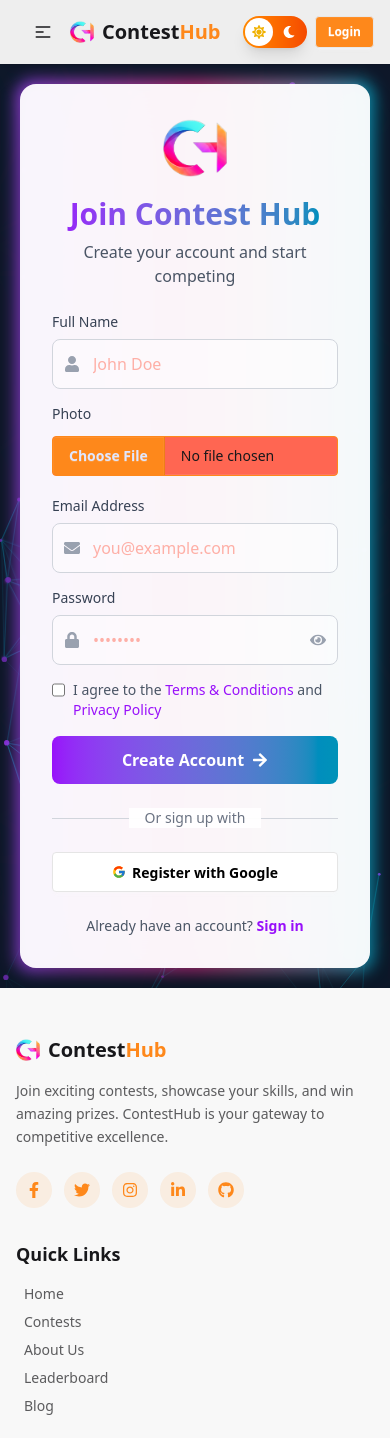
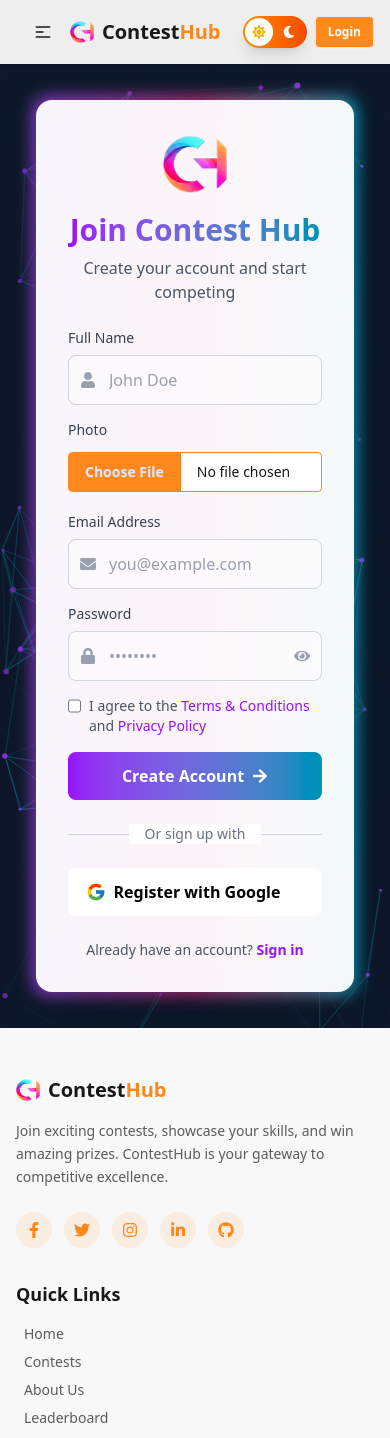
Before and after one commit to rashel-dev/ContestHub-client, a React (Vite) app: page /register in a window 390 px wide. Shown: the top 1438 px of the page. Built offline with nearby package versions, Linux system fonts and the light colour scheme; no server answers.

Commit message:
make form color responsive with dark mode in register page

```diff
--- a/src/Components/ui/SocialLogin.jsx
+++ b/src/Components/ui/SocialLogin.jsx
@@ -1,5 +1,6 @@
 import React from "react";
 import { FcGoogle } from "react-icons/fc";
+import { FaArrowRight } from "react-icons/fa";
 import useAuth from "../../Hooks/useAuth";
 import { useLocation, useNavigate } from "react-router";
 import { Bounce, toast } from "react-toastify";
@@ -12,22 +13,19 @@
     const navigate = useNavigate();
     const axiosSecure = useAxiosSecure();
 
-
     const handleGoogleSignIn = () => {
         signInWithGoogle()
             .then((result) => {
-
                 const userInfo = {
                     displayName: result.user.displayName,
                     email: result.user.email,
                     photoURL: result.user.photoURL,
                 };
                 //save user to database
-                axiosSecure.post("/users", userInfo)
-                .then(res => {
+                axiosSecure.post("/users", userInfo).then((res) => {
                     console.log("User saved to database", res.data);
                     navigate(location?.state || "/");
-                })
+                });
 
                 toast.success("Login Successfully", {
                     position: "top-right",
@@ -37,12 +35,10 @@
                     theme: "light",
                     transition: Bounce,
                 });
-
-
             })
             .catch((error) => {
                 console.error(error);
-                if(error.code === "auth/popup-closed-by-user"){
+                if (error.code === "auth/popup-closed-by-user") {
                     return;
                 }
                 toast.error("Failed to login with Google", {
@@ -58,9 +54,13 @@
 
     return (
         <>
-            <button onClick={handleGoogleSignIn} className="btn bg-white text-black border-[#e5e5e5] w-full">
-                <FcGoogle />
-                {page === "login" ? "Login with Google" : "Register with Google"}
+            <button
+                onClick={handleGoogleSignIn}
+                className="w-full bg-white dark:bg-slate-600 text-black dark:text-white font-semibold py-3 rounded-lg hover:shadow-lg hover:scale-105 transition-all duration-300 flex items-center justify-center space-x-2 group"
+            >
+                <FcGoogle className="text-xl" />
+                <span>{page === "login" ? "Login with Google" : "Register with Google"}</span>
+                <FaArrowRight className="opacity-0 group-hover:opacity-100 group-hover:translate-x-1 transition-all duration-300" />
             </button>
         </>
     );
--- a/src/Pages/Auth/Register.jsx
+++ b/src/Pages/Auth/Register.jsx
@@ -185,7 +185,7 @@
     };
 
     return (
-        <div className="min-h-screen relative overflow-hidden flex items-center justify-center p-4" style={{ backgroundColor: "#0f172a" }}>
+        <div className="min-h-screen relative overflow-hidden flex items-center justify-center p-8" style={{ backgroundColor: "#0f172a" }}>
             {/* Animated Canvas Background */}
             <canvas ref={canvasRef} className="absolute inset-0 z-0"></canvas>
 
@@ -204,33 +204,33 @@
                     ></div>
 
                     {/* Main Card Content */}
-                    <div className="relative bg-white/95 backdrop-blur-xl rounded-2xl shadow-2xl p-8">
+                    <div className="relative bg-white/95 dark:bg-slate-800/95 backdrop-blur-xl rounded-2xl shadow-2xl p-8">
                         {/* Logo and Title */}
                         <div className="text-center mb-6">
                             <div className="inline-flex items-center justify-center w-16 h-16 mb-4">
                                 <img src={logoImg} alt="" />
                             </div>
-                            <h1 className="text-3xl font-bold bg-linear-to-r from-purple-600 to-cyan-600 bg-clip-text text-transparent mb-2">Join Contest Hub</h1>
-                            <p className="text-gray-600">Create your account and start competing</p>
+                            <h1 className="text-3xl font-bold bg-linear-to-r from-purple-600 to-cyan-600 dark:from-purple-400 dark:to-cyan-400 bg-clip-text text-transparent mb-2">Join Contest Hub</h1>
+                            <p className="text-gray-600 dark:text-gray-300">Create your account and start competing</p>
                         </div>
 
                         {/* Register Form */}
                         <form onSubmit={handleSubmit(handleRegistration)} className="space-y-4">
                             {/* Name Field */}
                             <div className="relative group">
-                                <label htmlFor="name" className="block text-sm font-medium text-gray-700 mb-2">
+                                <label htmlFor="name" className="block text-sm font-medium text-gray-700 dark:text-gray-200 mb-2">
                                     Full Name
                                 </label>
 
                                 <div className="relative h-12 flex items-center">
                                     <div className="absolute left-3 text-gray-400">
-                                        <FaUser className="text-gray-400 group-focus-within:text-purple-500 transition-colors" />
+                                        <FaUser className="text-gray-400 group-focus-within:text-purple-500 dark:group-focus-within:text-purple-400 transition-colors" />
                                     </div>
 
                                     <input
                                         type="text"
                                         {...register("name", { required: true })}
-                                        className="w-full text-accent pl-10 pr-3 py-3 border border-gray-300 rounded-lg focus:ring-2 focus:ring-purple-500 focus:border-transparent transition-all duration-300 bg-white/50"
+                                        className="w-full text-gray-900 dark:text-gray-100 bg-white/50 dark:bg-slate-700/50 pl-10 pr-3 py-3 border border-gray-300 dark:border-slate-600 rounded-lg focus:ring-2 focus:ring-purple-500 focus:border-transparent transition-all duration-300 placeholder-gray-400"
                                         placeholder="John Doe"
                                     />
                                 </div>
@@ -241,28 +241,32 @@
 
                             {/* Photo Field */}
                             <div className="relative group">
-                                <label htmlFor="photoURL" className="block text-sm font-medium text-gray-700 mb-2">
+                                <label htmlFor="photoURL" className="block text-sm font-medium text-gray-700 dark:text-gray-200 mb-2">
                                     Photo
                                 </label>
                                 <div className="relative h-12 flex items-center">
-                                    <input type="file" {...register("photo", { required: true })} className="file-input file-input-primary bg-accent w-full" />
+                                    <input
+                                        type="file"
+                                        {...register("photo", { required: true })}
+                                        className="file-input file-input-primary bg-white dark:bg-slate-700/50 dark:border-slate-600 dark:text-gray-200 w-full"
+                                    />
                                 </div>
                                 {errors.photoURL?.type === "required" && <p className="text-red-500">Photo is required.</p>}
                             </div>
 
                             {/* Email Field */}
                             <div className="relative group">
-                                <label htmlFor="email" className="block text-sm font-medium text-gray-700 mb-2">
+                                <label htmlFor="email" className="block text-sm font-medium text-gray-700 dark:text-gray-200 mb-2">
                                     Email Address
                                 </label>
                                 <div className="relative h-12 flex items-center">
                                     <div className="absolute left-3 text-gray-400">
-                                        <FaEnvelope className="text-gray-400 group-focus-within:text-purple-500 transition-colors" />
+                                        <FaEnvelope className="text-gray-400 group-focus-within:text-purple-500 dark:group-focus-within:text-purple-400 transition-colors" />
                                     </div>
                                     <input
                                         type="email"
                                         {...register("email", { required: true })}
-                                        className="block text-accent w-full pl-10 pr-3 py-3 border border-gray-300 rounded-lg focus:ring-2 focus:ring-purple-500 focus:border-transparent transition-all duration-300 bg-white/50"
+                                        className="block text-gray-900 dark:text-gray-100 bg-white/50 dark:bg-slate-700/50 w-full pl-10 pr-3 py-3 border border-gray-300 dark:border-slate-600 rounded-lg focus:ring-2 focus:ring-purple-500 focus:border-transparent transition-all duration-300 placeholder-gray-400"
                                         placeholder="you@example.com"
                                     />
                                 </div>
@@ -271,23 +275,23 @@
 
                             {/* Password Field */}
                             <div className="relative group">
-                                <label htmlFor="password" className="block text-sm font-medium text-gray-700 mb-2">
+                                <label htmlFor="password" className="block text-sm font-medium text-gray-700 dark:text-gray-200 mb-2">
                                     Password
                                 </label>
                                 <div className="relative h-12 flex items-center">
                                     <div className="absolute left-3 text-gray-400">
-                                        <FaLock className="text-gray-400 group-focus-within:text-purple-500 transition-colors" />
+                                        <FaLock className="text-gray-400 group-focus-within:text-purple-500 dark:group-focus-within:text-purple-400 transition-colors" />
                                     </div>
                                     <input
                                         type={showPassword ? "text" : "password"}
                                         {...register("password", { required: true, minLength: 6, pattern: /^(?=.*[A-Z])(?=.*[a-z])(?=.*\d)(?=.*[^A-Za-z0-9]).+$/ })}
-                                        className="block text-accent w-full pl-10 pr-12 py-3 border border-gray-300 rounded-lg focus:ring-2 focus:ring-purple-500 focus:border-transparent transition-all duration-300 bg-white/50"
+                                        className="block text-gray-900 dark:text-gray-100 bg-white/50 dark:bg-slate-700/50 w-full pl-10 pr-12 py-3 border border-gray-300 dark:border-slate-600 rounded-lg focus:ring-2 focus:ring-purple-500 focus:border-transparent transition-all duration-300 placeholder-gray-400"
                                         placeholder="••••••••"
                                     />
                                     <button
                                         type="button"
                                         onClick={() => setShowPassword(!showPassword)}
-                                        className="absolute inset-y-0 right-0 pr-3 flex items-center text-gray-400 hover:text-purple-500 transition-colors"
+                                        className="absolute inset-y-0 right-0 pr-3 flex items-center text-gray-400 hover:text-purple-500 dark:hover:text-purple-400 transition-colors"
                                     >
                                         {showPassword ? <FaEyeSlash /> : <FaEye />}
                                     </button>
@@ -303,14 +307,18 @@
                             {/* Terms & Conditions */}
                             <div className="flex items-start text-sm">
                                 <label className="flex items-start cursor-pointer group">
-                                    <input type="checkbox" className="w-4 h-4 mt-0.5 rounded border-gray-300 text-purple-600 focus:ring-purple-500 focus:ring-offset-0 cursor-pointer" required />
-                                    <span className="ml-2 text-gray-600 group-hover:text-purple-600 transition-colors">
+                                    <input
+                                        type="checkbox"
+                                        className="w-4 h-4 mt-0.5 rounded border-gray-300 dark:border-slate-600 dark:bg-slate-700 text-purple-600 focus:ring-purple-500 focus:ring-offset-0 cursor-pointer"
+                                        required
+                                    />
+                                    <span className="ml-2 text-gray-600 dark:text-gray-300 group-hover:text-purple-600 dark:group-hover:text-purple-400 transition-colors">
                                         I agree to the{" "}
-                                        <a href="" className="text-purple-600 hover:text-purple-700 font-medium">
+                                        <a href="" className="text-purple-600 dark:text-purple-400 hover:text-purple-700 dark:hover:text-purple-300 font-medium">
                                             Terms & Conditions
                                         </a>{" "}
                                         and{" "}
-                                        <a href="#" className="text-purple-600 hover:text-purple-700 font-medium">
+                                        <a href="#" className="text-purple-600 dark:text-purple-400 hover:text-purple-700 dark:hover:text-purple-300 font-medium">
                                             Privacy Policy
                                         </a>
                                     </span>
@@ -339,10 +347,10 @@
                         {/* Divider */}
                         <div className="relative my-6">
                             <div className="absolute inset-0 flex items-center">
-                                <div className="w-full border-t border-gray-300"></div>
+                                <div className="w-full border-t border-gray-300 dark:border-slate-600"></div>
                             </div>
                             <div className="relative flex justify-center text-sm">
-                                <span className="px-4 bg-white/95 text-gray-500">Or sign up with</span>
+                                <span className="px-4 bg-white/95 dark:bg-slate-800 text-gray-500 dark:text-gray-400">Or sign up with</span>
                             </div>
                         </div>
 
@@ -350,9 +358,9 @@
                         <SocialLogin page="register"></SocialLogin>
 
                         {/* Sign In Link */}
-                        <p className="mt-6 text-center text-sm text-gray-600">
+                        <p className="mt-6 text-center text-sm text-gray-600 dark:text-gray-300">
                             Already have an account?{" "}
-                            <Link to="/login" state={location.state} className="font-semibold text-purple-600 hover:text-purple-700 transition-colors">
+                            <Link to="/login" state={location.state} className="font-semibold text-purple-600 dark:text-purple-400 hover:text-purple-700 dark:hover:text-purple-300 transition-colors">
                                 Sign in
                             </Link>
                         </p>
```
